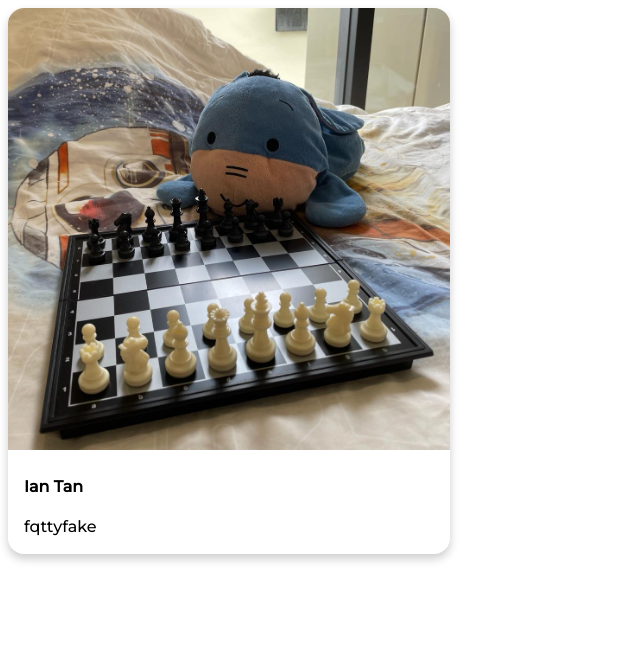
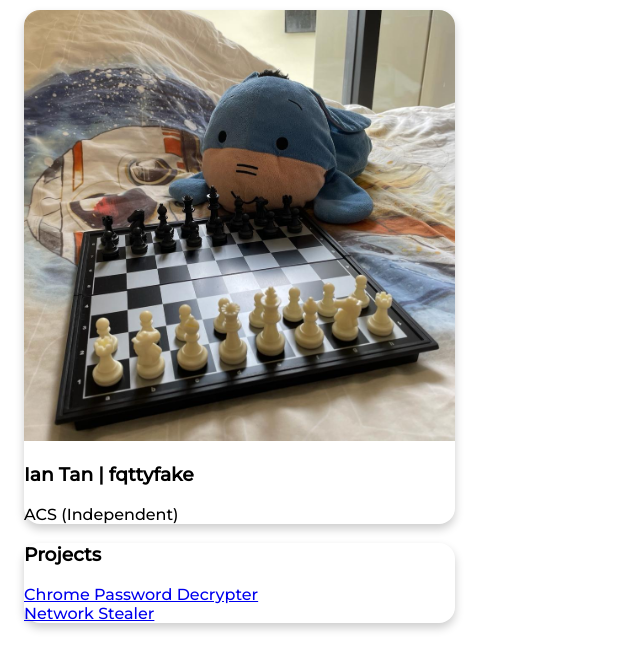
Before and after one commit to fqttyfake/website, a plain HTML site: page index.html in a window 1280 px wide. Shown: the whole page, without its empty margins (0-640 px from the left). Drawn offline with Linux system fonts and the light colour scheme.

Commit message:
Update index.html

```diff
--- a/index.html
+++ b/index.html
@@ -9,11 +9,28 @@
     <link rel="stylesheet" href="assets/css/styles.css" />
 </head>
 <body>
-    <div class="card">
-        <img class="card-img" src="assets/images/profile.jpg" alt="avatar" style="width:100%" />
-        <div class="container">
-          <h4><b>Ian Tan</b></h4>
-          <p>fqttyfake</p>
+    <div class="container">
+        <div class="card">
+            <img class="card-img" src="assets/images/profile.jpg" alt="avatar" style="width:100%" />
+            <div class="card-container">
+              <h3><b>Ian Tan | fqttyfake</b></h3>
+              <p>ACS (Independent)</p>
+            </div>
+        </div>
+        <div class="card">
+            <div class="card-container">
+                <h3><b>Projects</b></h3>
+            </div>
+            <a href="https://github.com/fqttyfake/chrome-password-decrypter" target="_blank">
+                <div class="project-card">
+                    Chrome Password Decrypter
+                </div>
+            </a>
+            <a href="https://github.com/fqttyfake/network-stealer" target="_blank">
+                <div class="project-card">
+                    Network Stealer
+                </div>
+            </a>
         </div>
     </div>
 </body>
```
